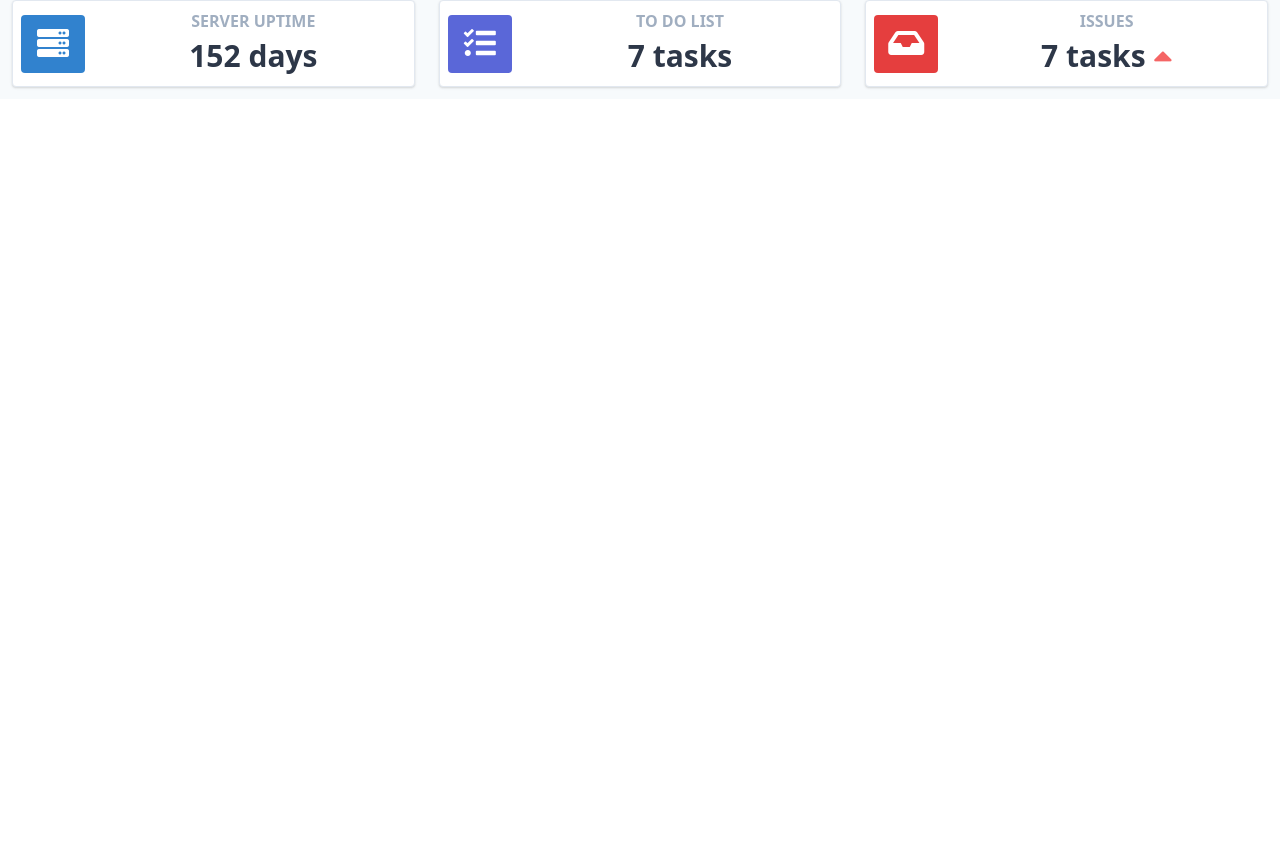
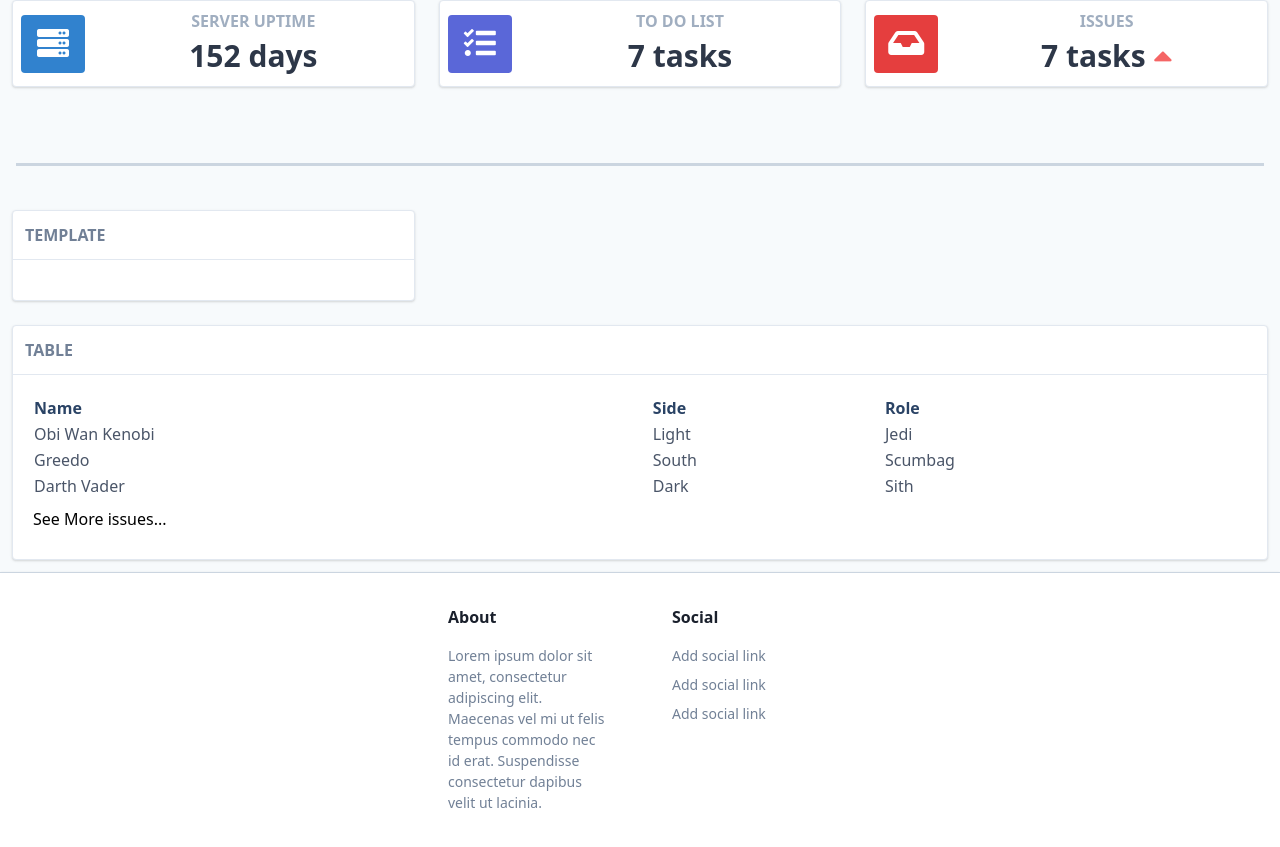
Before and after one commit to NantipatSoftEn/COVID-19, a React (Create React App) app: page / in a window 1280 px wide. Shown: the part 289-1136 px from the top of the page. Before the commit the page ends 800 px from the top, so only its background shows below. Built offline with nearby package versions, Linux system fonts and the light colour scheme.

Commit message:
Layout:  Set Them

```diff
--- /dev/null
+++ b/src/Layout/CardChart.js
@@ -0,0 +1,15 @@
+import React from 'react';
+const CardChart = () => {
+  return (
+    <div class="w-full md:w-1/2 xl:w-1/3 p-3">
+      <div class="bg-white border rounded shadow">
+        <div class="border-b p-3">
+          <h5 class="font-bold uppercase text-gray-600">Template</h5>
+        </div>
+        <div class="p-5"></div>
+      </div>
+    </div>
+  );
+};
+
+export default CardChart;
--- /dev/null
+++ b/src/Layout/Footer.js
@@ -0,0 +1,52 @@
+import React from 'react';
+const Footer = () => {
+  return (
+    <footer class="bg-white border-t border-gray-400 shadow">
+      <div class="container max-w-md mx-auto flex py-8">
+        <div class="w-full mx-auto flex flex-wrap">
+          <div class="flex w-full md:w-1/2 ">
+            <div class="px-8">
+              <h3 class="font-bold font-bold text-gray-900">About</h3>
+              <p class="py-4 text-gray-600 text-sm">
+                Lorem ipsum dolor sit amet, consectetur adipiscing elit.
+                Maecenas vel mi ut felis tempus commodo nec id erat. Suspendisse
+                consectetur dapibus velit ut lacinia.
+              </p>
+            </div>
+          </div>
+
+          <div class="flex w-full md:w-1/2">
+            <div class="px-8">
+              <h3 class="font-bold font-bold text-gray-900">Social</h3>
+              <ul class="list-reset items-center text-sm pt-3">
+                <li>
+                  <a
+                    class="inline-block text-gray-600 no-underline hover:text-gray-900 hover:text-underline py-1"
+                    href="#">
+                    Add social link
+                  </a>
+                </li>
+                <li>
+                  <a
+                    class="inline-block text-gray-600 no-underline hover:text-gray-900 hover:text-underline py-1"
+                    href="#">
+                    Add social link
+                  </a>
+                </li>
+                <li>
+                  <a
+                    class="inline-block text-gray-600 no-underline hover:text-gray-900 hover:text-underline py-1"
+                    href="#">
+                    Add social link
+                  </a>
+                </li>
+              </ul>
+            </div>
+          </div>
+        </div>
+      </div>
+    </footer>
+  );
+};
+
+export default Footer;
--- a/src/Layout/Main.js
+++ b/src/Layout/Main.js
@@ -1,11 +1,18 @@
 import React from 'react';
 import Navbar from './Navbar';
 import Container from './Container';
+import CardChart from './CardChart';
+import Footer from './Footer'
+import Table from './Table'
 const Main = () => {
   return (
     <div className="bg-gray-100 font-sans leading-normal tracking-normal">
       <Navbar />
       <Container />
+      <hr className="border-b-2 border-gray-400 my-8 mx-4" />
+      <CardChart />
+      <Table />
+      <Footer />
     </div>
   );
 };
--- /dev/null
+++ b/src/Layout/Table.js
@@ -0,0 +1,47 @@
+import React from 'react';
+const Table = () => {
+  return (
+    <div class="w-full p-3">
+      <div class="bg-white border rounded shadow">
+        <div class="border-b p-3">
+          <h5 class="font-bold uppercase text-gray-600">Table</h5>
+        </div>
+        <div class="p-5">
+          <table class="w-full p-5 text-gray-700">
+            <thead>
+              <tr>
+                <th class="text-left text-blue-900">Name</th>
+                <th class="text-left text-blue-900">Side</th>
+                <th class="text-left text-blue-900">Role</th>
+              </tr>
+            </thead>
+
+            <tbody>
+              <tr>
+                <td>Obi Wan Kenobi</td>
+                <td>Light</td>
+                <td>Jedi</td>
+              </tr>
+              <tr>
+                <td>Greedo</td>
+                <td>South</td>
+                <td>Scumbag</td>
+              </tr>
+              <tr>
+                <td>Darth Vader</td>
+                <td>Dark</td>
+                <td>Sith</td>
+              </tr>
+            </tbody>
+          </table>
+
+          <p class="py-2">
+            <a href="#">See More issues...</a>
+          </p>
+        </div>
+      </div>
+    </div>
+  );
+};
+
+export default Table;
```
